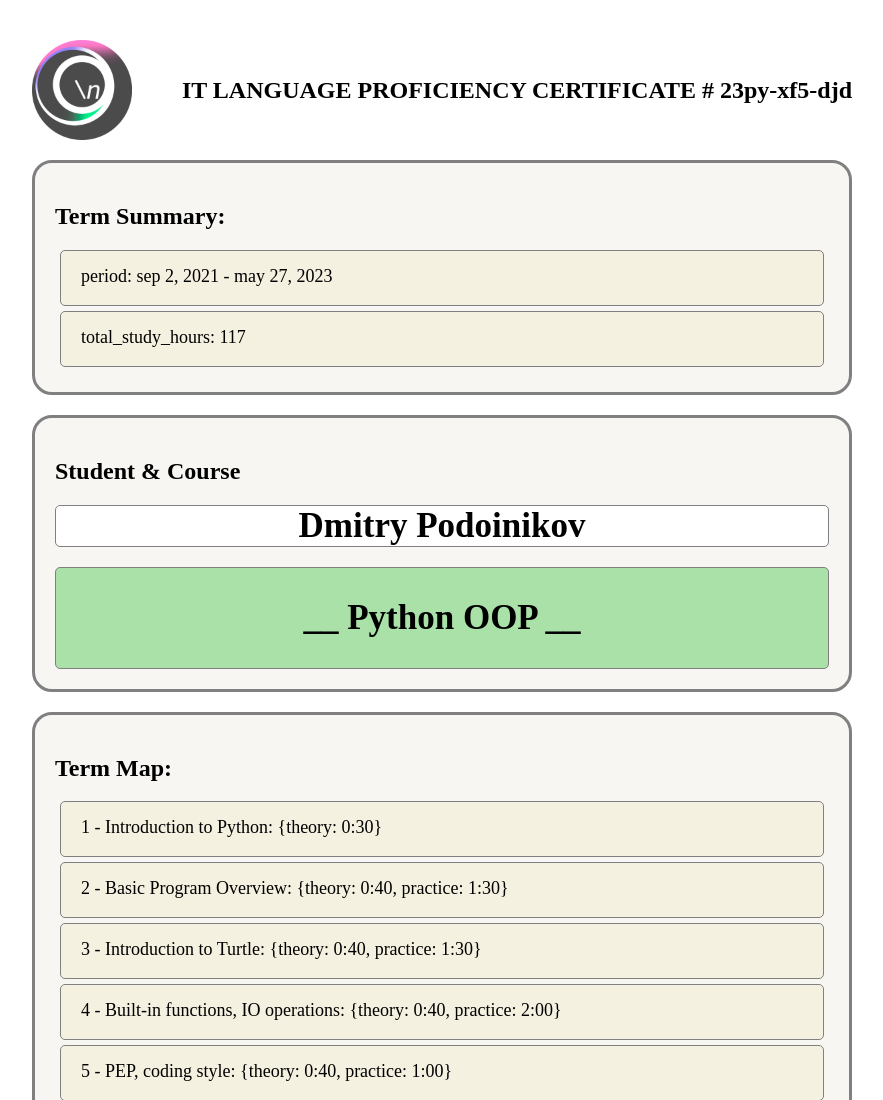
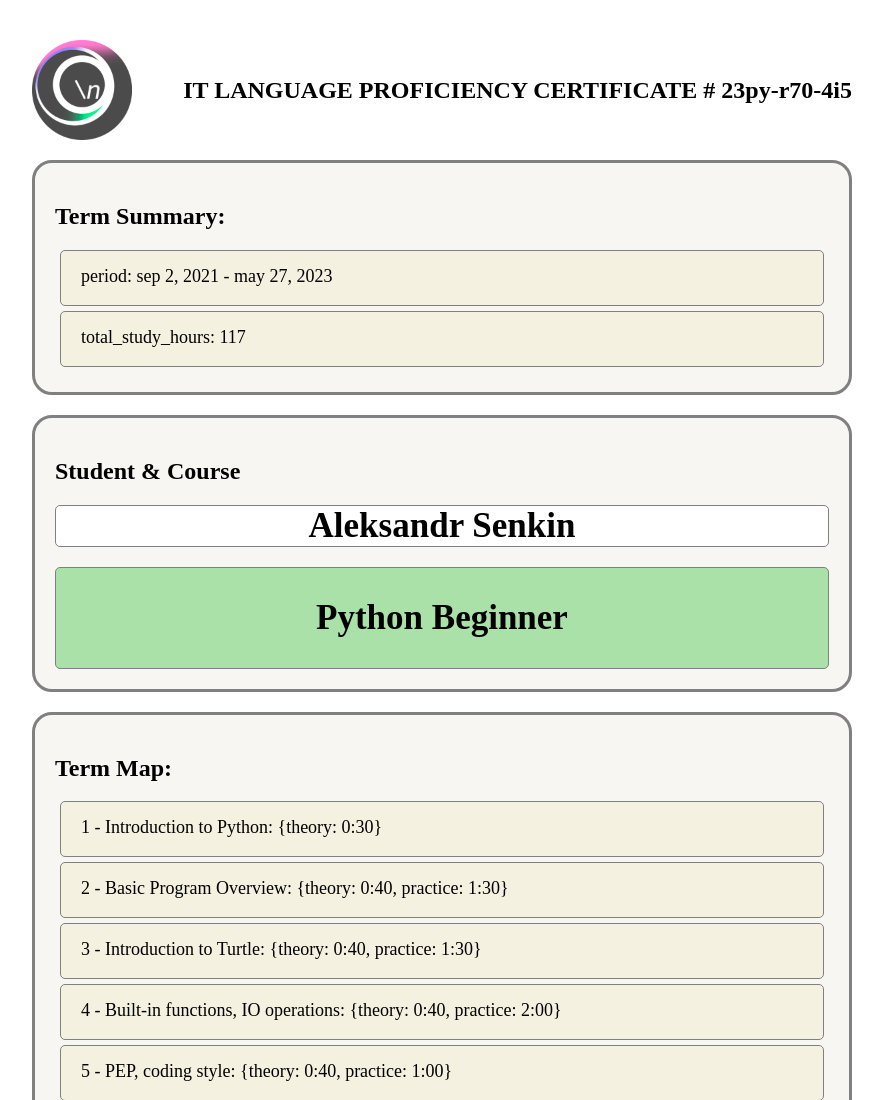
Before and after one commit to quent-coders/23py-r70-4i5, a plain HTML site: page index.html in a window 1280 px wide. Shown: the top 1100 px of the page, without its empty margins (198-1081 px from the left). Drawn offline with Linux system fonts and the light colour scheme.

Commit message:
Update index.html

```diff
--- a/index.html
+++ b/index.html
@@ -11,7 +11,7 @@
 
   <div class='top'>
     <img src="quent.png" width="100" height="100">
-    <h2>IT LANGUAGE PROFICIENCY CERTIFICATE # 23py-xf5-djd</h2>
+    <h2>IT LANGUAGE PROFICIENCY CERTIFICATE # 23py-r70-4i5</h2>
   </div>
 
   <div class='overall'>
@@ -21,8 +21,8 @@
 
   <div class='student'>
     <h2>Student & Course</h2>
-    <div class='name'>Dmitry Podoinikov</div>
-    <div class='course'>__ Python OOP __</div>
+    <div class='name'>Aleksandr Senkin</div>
+    <div class='course'>Python Beginner</div>
   </div>
 
 
```
